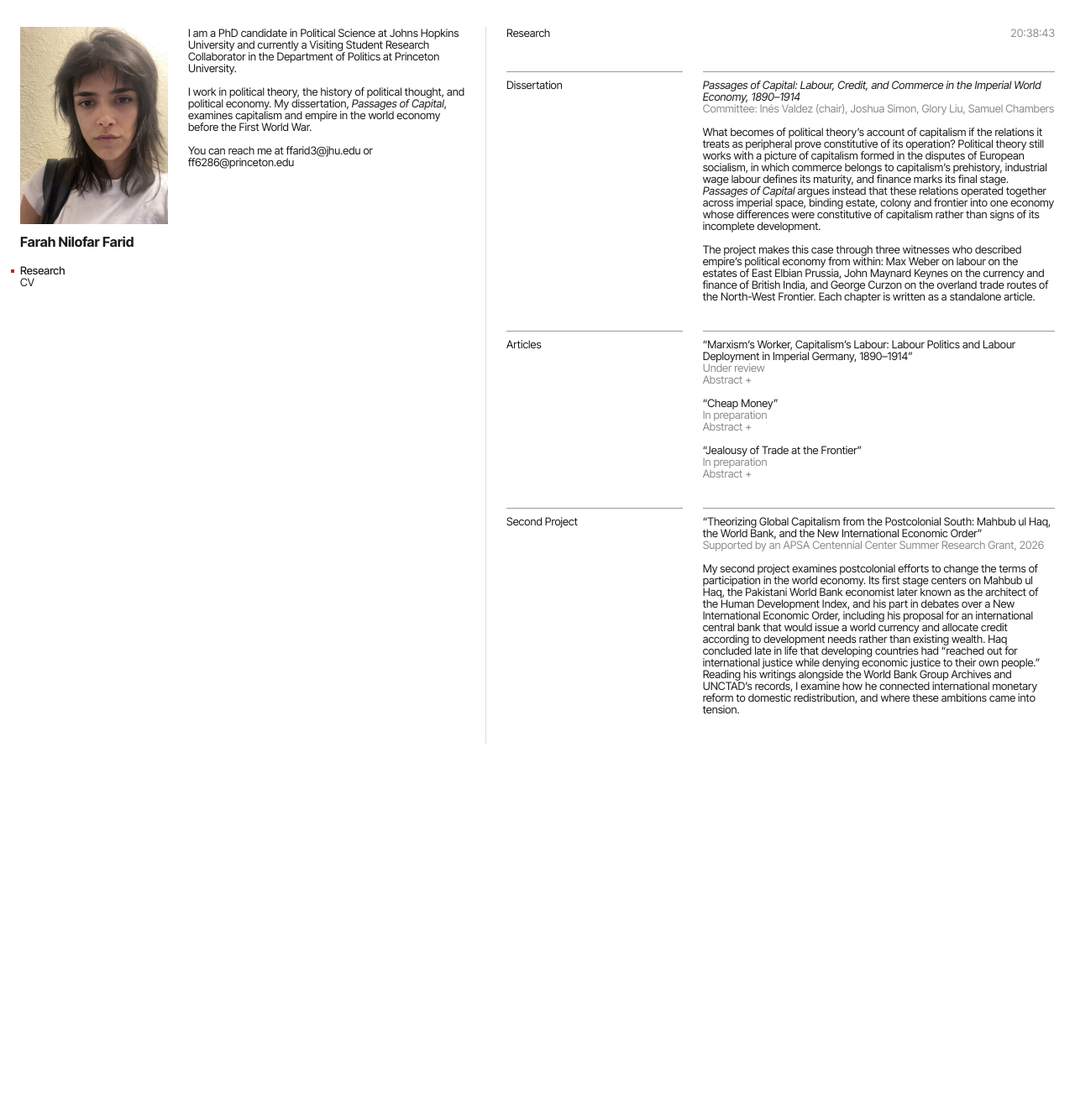
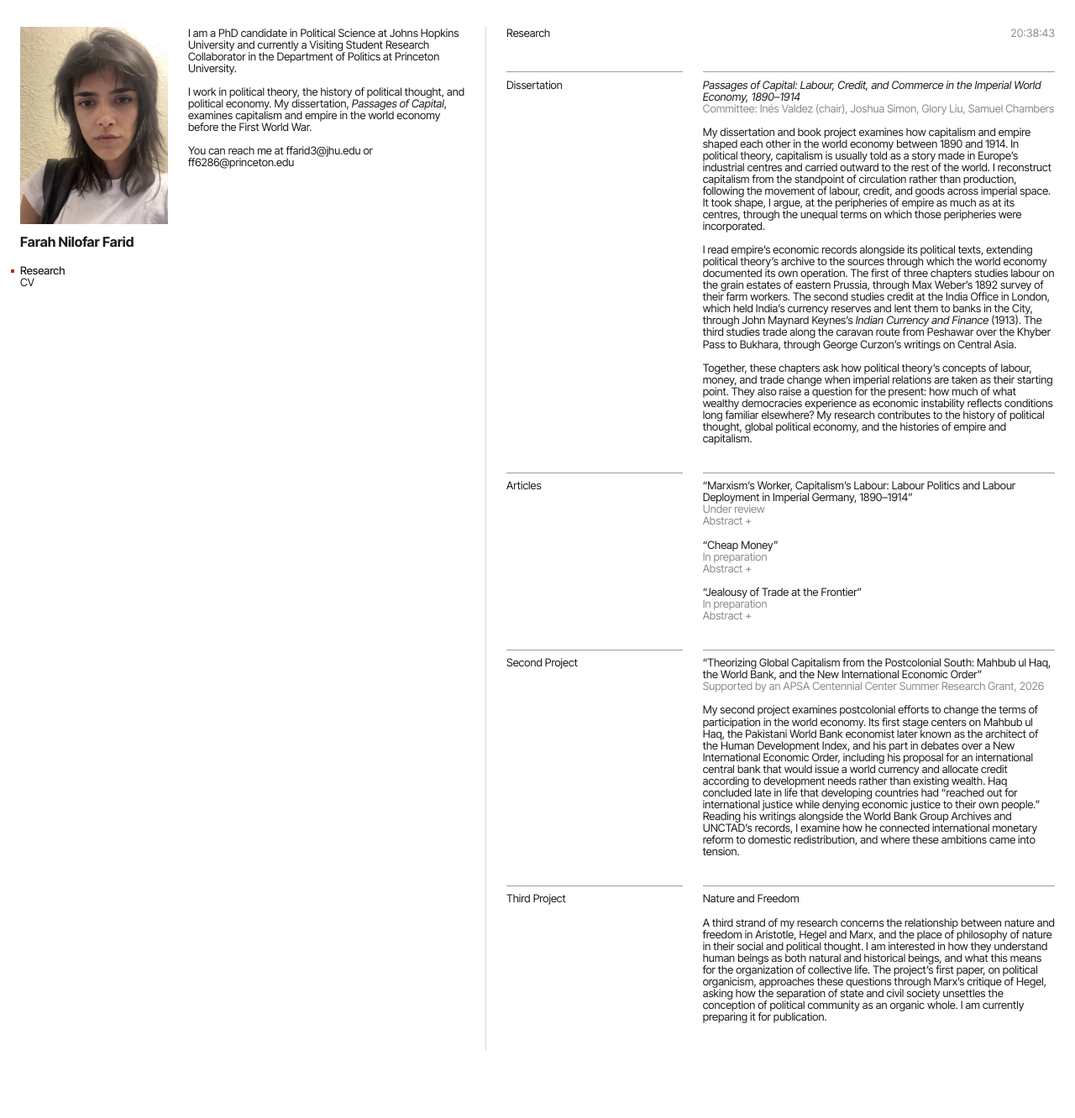
Before and after one commit to farahnilofarfarid/farah, a Jekyll site: the page built from research.md, in a window 1280 px wide. Shown: the whole page at 84% size. Built offline with Jekyll 4.4.1, drawn with Linux system fonts in a browser that asks for light colours; before the commit the page ends 966 px from its top, so only the background shows below that.

Commit message:
Add files via upload

```diff
--- a/research.md
+++ b/research.md
@@ -15,9 +15,11 @@ permalink: /research/
     <p><em>Passages of Capital: Labour, Credit, and Commerce in the Imperial World Economy, 1890–1914</em><br>
     <span class="meta">Committee: Inés Valdez (chair), Joshua Simon, Glory Liu, Samuel Chambers</span></p>
 
-    <p>What becomes of political theory’s account of capitalism if the relations it treats as peripheral prove constitutive of its operation? Political theory still works with a picture of capitalism formed in the disputes of European socialism, in which commerce belongs to capitalism’s prehistory, industrial wage labour defines its maturity, and finance marks its final stage. <em>Passages of Capital</em> argues instead that these relations operated together across imperial space, binding estate, colony and frontier into one economy whose differences were constitutive of capitalism rather than signs of its incomplete development.</p>
+    <p>My dissertation and book project examines how capitalism and empire shaped each other in the world economy between 1890 and 1914. In political theory, capitalism is usually told as a story made in Europe’s industrial centres and carried outward to the rest of the world. I reconstruct capitalism from the standpoint of circulation rather than production, following the movement of labour, credit, and goods across imperial space. It took shape, I argue, at the peripheries of empire as much as at its centres, through the unequal terms on which those peripheries were incorporated.</p>
 
-    <p>The project makes this case through three witnesses who described empire’s political economy from within: Max Weber on labour on the estates of East Elbian Prussia, John Maynard Keynes on the currency and finance of British India, and George Curzon on the overland trade routes of the North-West Frontier. Each chapter is written as a standalone article.</p>
+    <p>I read empire’s economic records alongside its political texts, extending political theory’s archive to the sources through which the world economy documented its own operation. The first of three chapters studies labour on the grain estates of eastern Prussia, through Max Weber’s 1892 survey of their farm workers. The second studies credit at the India Office in London, which held India’s currency reserves and lent them to banks in the City, through John Maynard Keynes’s <em>Indian Currency and Finance</em> (1913). The third studies trade along the caravan route from Peshawar over the Khyber Pass to Bukhara, through George Curzon’s writings on Central Asia.</p>
+
+    <p>Together, these chapters ask how political theory’s concepts of labour, money, and trade change when imperial relations are taken as their starting point. They also raise a question for the present: how much of what wealthy democracies experience as economic instability reflects conditions long familiar elsewhere? My research contributes to the history of political thought, global political economy, and the histories of empire and capitalism.</p>
   </div>
 </section>
 
@@ -62,3 +64,12 @@ permalink: /research/
     <p>My second project examines postcolonial efforts to change the terms of participation in the world economy. Its first stage centers on Mahbub ul Haq, the Pakistani World Bank economist later known as the architect of the Human Development Index, and his part in debates over a New International Economic Order, including his proposal for an international central bank that would issue a world currency and allocate credit according to development needs rather than existing wealth. Haq concluded late in life that developing countries had “reached out for international justice while denying economic justice to their own people.” Reading his writings alongside the World Bank Group Archives and UNCTAD’s records, I examine how he connected international monetary reform to domestic redistribution, and where these ambitions came into tension.</p>
   </div>
 </section>
+
+<section class="section">
+  <h2>Third Project</h2>
+  <div class="items">
+    <p>Nature and Freedom</p>
+
+    <p>A third strand of my research concerns the relationship between nature and freedom in Aristotle, Hegel and Marx, and the place of philosophy of nature in their social and political thought. I am interested in how they understand human beings as both natural and historical beings, and what this means for the organization of collective life. The project’s first paper, on political organicism, approaches these questions through Marx’s critique of Hegel, asking how the separation of state and civil society unsettles the conception of political community as an organic whole. I am currently preparing it for publication.</p>
+  </div>
+</section>
```
